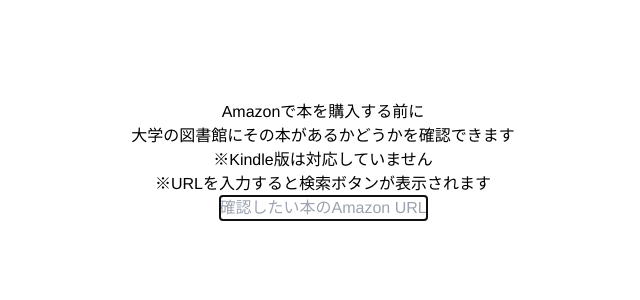
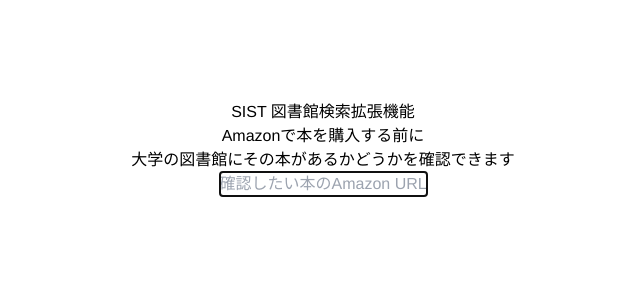
Before and after one commit to 026KANAYAMA/Library-search-extention, a Vue app in the folder vue-app/: page / in a window 1280 px wide. Shown: the top 300 px of the page, without its empty margins (317-957 px from the left). Built offline with nearby package versions, Linux system fonts and the light colour scheme; the HTML template or start-up script is replaced by a standard one.

Commit message:
InputFormコンポーネントレイアウト修正

```diff
--- a/vue-app/src/components/InputForm.vue
+++ b/vue-app/src/components/InputForm.vue
@@ -1,14 +1,10 @@
 <template>
-  <div class="bg-blue-200 p-4 pb-10 pt-23">
-    <div>
+  <div>
+    <h1 class="text-2xl text-gray-600">SIST 図書館検索拡張機能</h1>
+    <div class="bg-blue-200 p-4 pb-10 pt-23">
       <p class=" p-2 mt-12 mb-14 font-sans text-2xl text-gray-500 text-center font-bold">Amazonで本を購入する前に<br>大学の図書館にその本があるかどうかを確認できます</p>
-      <div class="text-gray-500 text-center mb-2 mt-2 ">
-        <p class="mb-1">※Kindle版は対応していません</p>
-        <p>※URLを入力すると検索ボタンが表示されます</p>
-      </div>
-    </div>
     <div class="text-center">
-      <input placeholder="確認したい本のAmazon URLをここに貼り付けてください" type="text" v-model="urlFieldText" ref="input" class="  w-1/3 font-medium placeholder-gray-400 bg-gray-100 text-gray-600 border focus:ring ring-indigo-300 rounded outline-none transition duration-100 px-4 py-1 ">
+      <input placeholder="確認したい本のAmazon URLをここに貼り付けてください" type="text" v-model="urlFieldText" ref="input" class="w-full font-medium placeholder-gray-400 bg-gray-100 text-gray-600 border focus:ring ring-indigo-300 rounded outline-none transition duration-100 px-4 py-1" style="max-width: 1000px;">
       <div v-if="kindle"><button @click="clearText" class="mt-2 bg-gray-200 hover:bg-gray-300 focus-visible:ring ring-indigo-300 text-gray-500 active:text-gray-700 text-sm md:text-base font-semibold text-center rounded-lg outline-none transition duration-100 px-8 py-3">入力をクリア</button></div>
     </div><br>
     <div v-if="isbn != '' ">
@@ -22,6 +18,7 @@
         <p class="mb-3">※紙版のURLを入力してください</p>
       </div>
       <img src="https://i.gyazo.com/c13353fcbacce087b7dd3a42985d19c0.png" alt="補足画像" class="mx-auto">
+    </div>
     </div>
   </div>
 </template>
```
